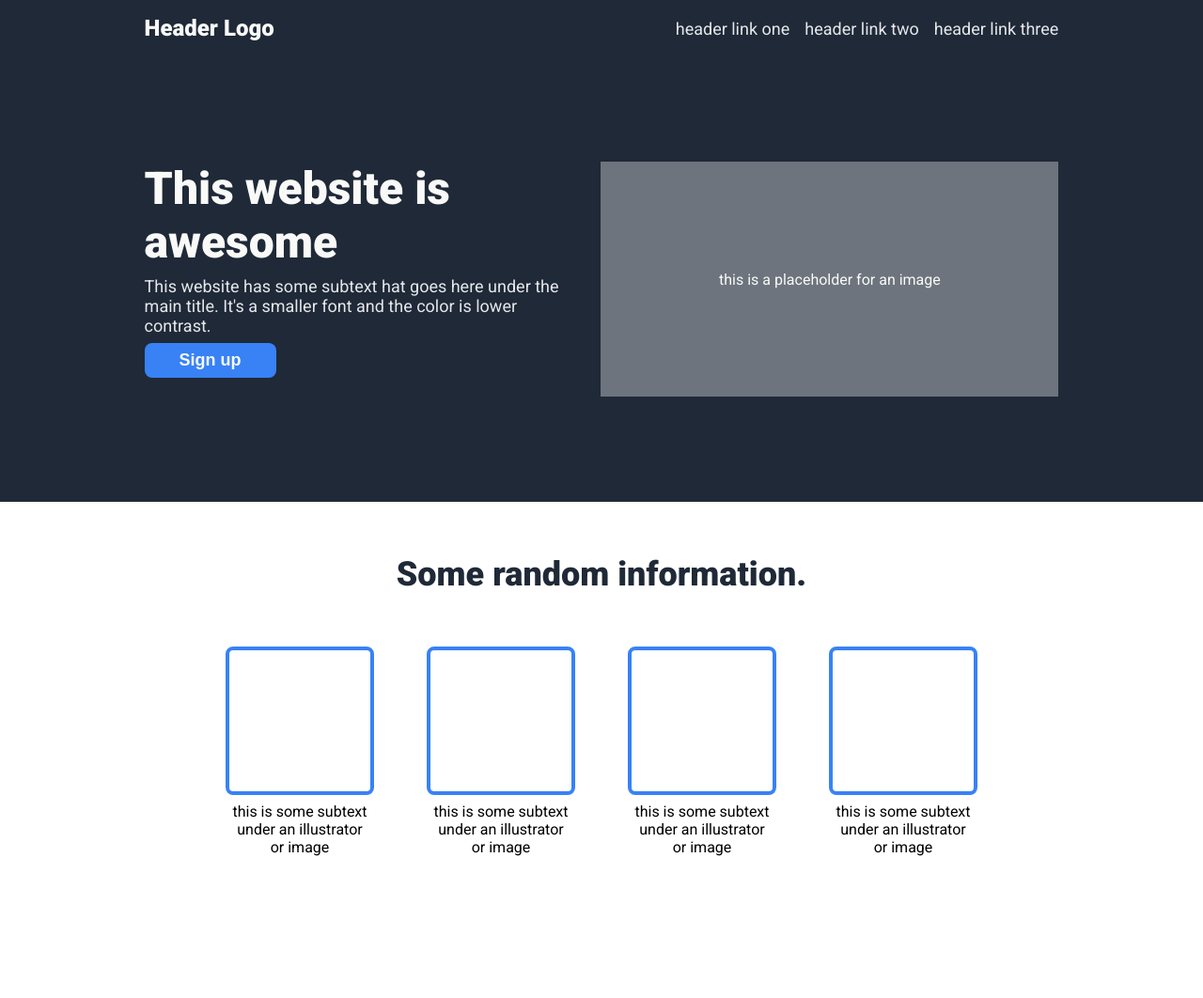
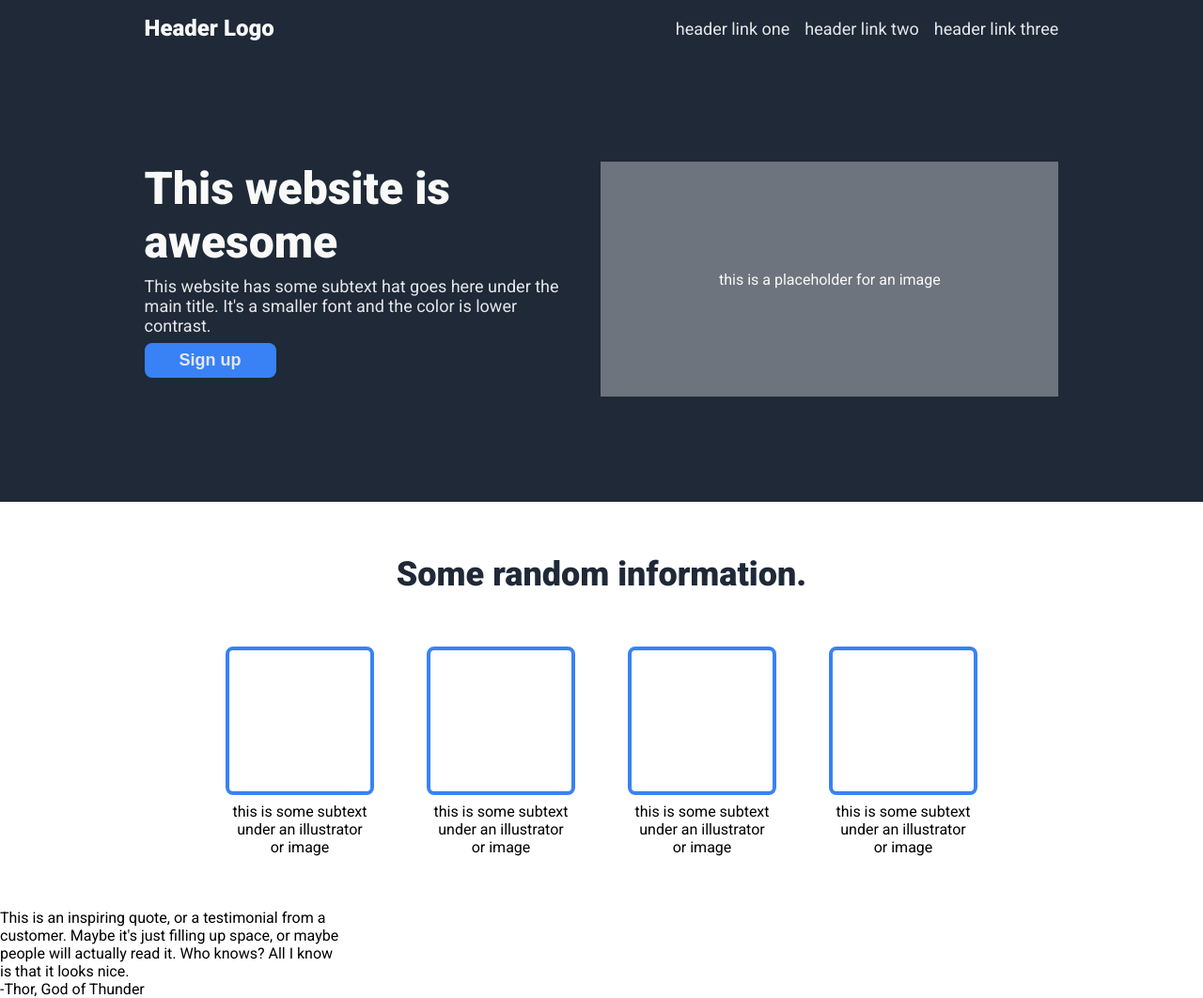
Before and after one commit to fumigari/odin-landing-page, a plain HTML site: page index.html in a window 1280 px wide. Shown: the whole page at 94% size. Before the commit the page ends 967 px from the top, so only its background shows below. Drawn offline with Linux system fonts and the light colour scheme.

Commit message:
feat: add quote section

```diff
--- a/index.html
+++ b/index.html
@@ -19,6 +19,7 @@
 </head>
 
 <body>
+	<main>
 		<div class="header">
 			<div class="header-content">
 				<span>Header Logo</span>
@@ -32,12 +33,13 @@
 		<div class="main">
 			<div class="main-content">
 				<div class="main-content-left">
-				<p class="main-text">This website is <br> awesome</p>
+					<span class="main-text">This website is <br> awesome</span>
 					<div class="secondary-text">This website has some subtext hat goes here under the
 						<div> main title. It's a smaller font
 							and the color is lower</div>
-					contrast.</div>
-				<button class="sign-up">Sign up</button>
+						contrast.
+					</div>
+					<button><a href="#">Sign up</a></button>
 				</div>
 				<div class="image">
 					<span>this is a placeholder for an image</span>
@@ -67,10 +69,17 @@
 				</div>
 			</div>
 		</div>
-	<div class="quote"></div>
-	<div class="callout"></div>
-	<div class="footer"></div>
+		<div class="quote">
+			<div class="quote-container">
+				<div>This is an inspiring quote, or a testimonial from a
+					<div>customer. Maybe it's just filling up space, or maybe </div> people
+					will actually read it. Who knows? All I know <div> is that it looks nice.</div>
+				</div>
+				<span>-Thor, God of Thunder</span>
+			</div>
+		</div>
 
+	</main>
 
 </body>
 
```
Lines whose indentation alone changed are shown as unchanged.
